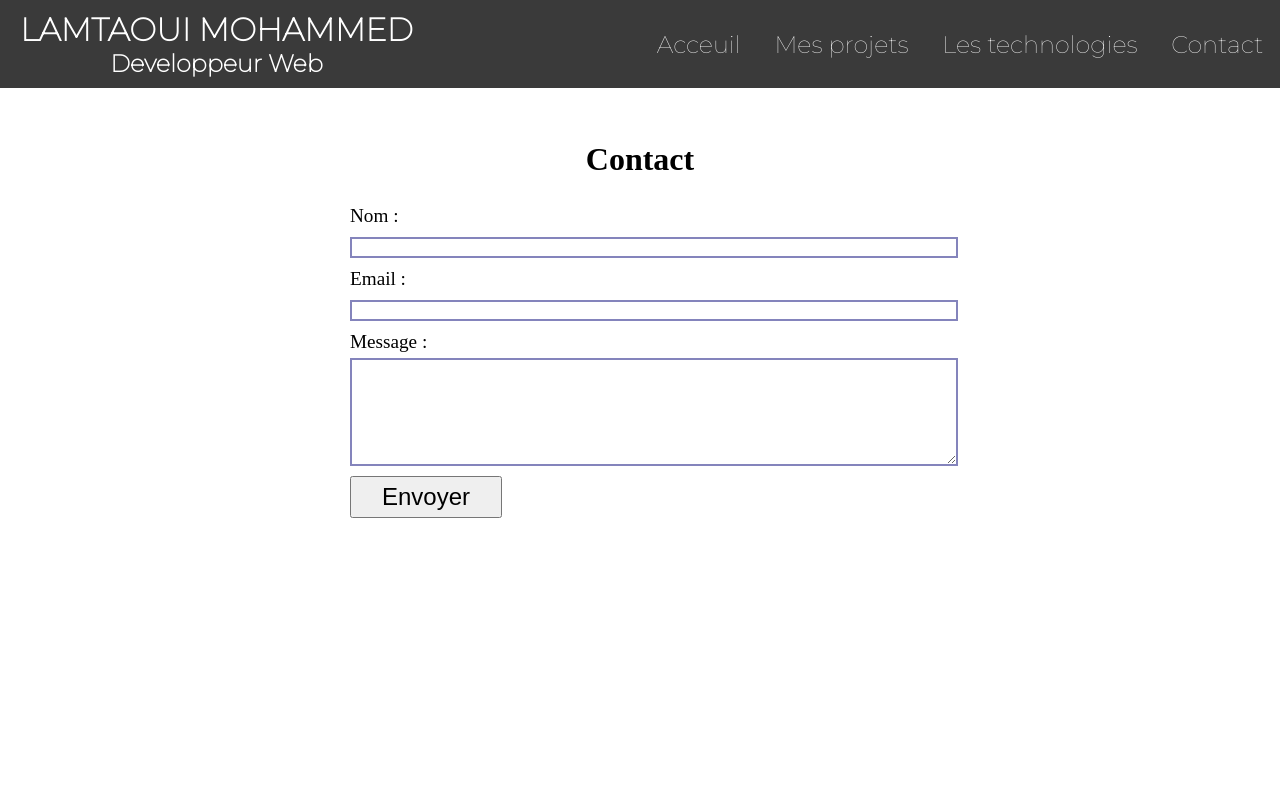
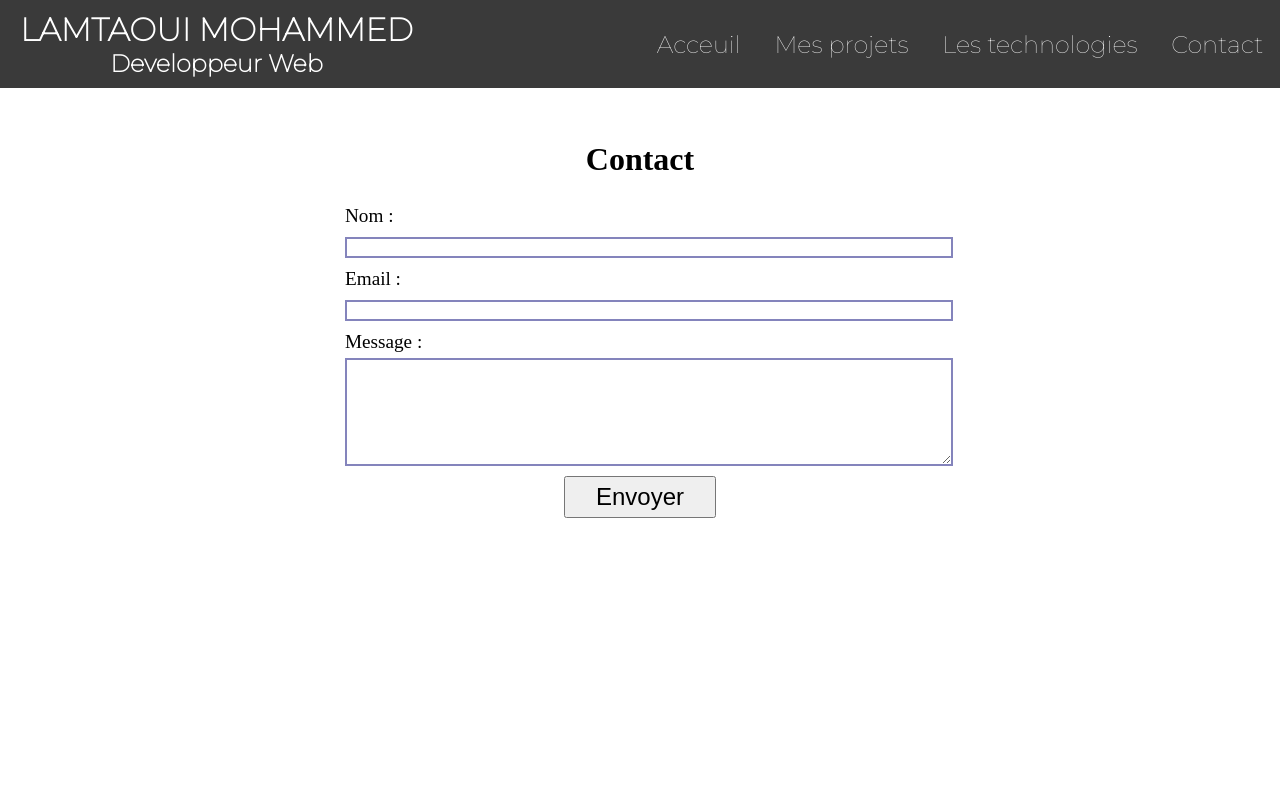
Before and after one commit to lamOpenclassroom/portfolio, a React (Create React App) app: page /contact in a window 1280 px wide. Shown: the top 800 px of the page. Built offline with nearby package versions, Linux system fonts and the light colour scheme.

Commit message:
change form path

```diff
--- a/public/index.html
+++ b/public/index.html
@@ -34,7 +34,7 @@
   <body>
     <div id="root"></div>
 
-    <form action="../src/components/Sent.js" name="contact" data-netlify="true" hidden>
+    <form name="contact" data-netlify="true" hidden>
       <input type="text" name="name" />
       <input type="email" name="email" />
       <textarea name="message"></textarea>
--- a/src/assets/style/contact.scss
+++ b/src/assets/style/contact.scss
@@ -1,4 +1,5 @@
 $gradientColor: rgb(170, 203, 221);
+
 
 #block-contact{
     display: flex;
@@ -7,6 +8,10 @@ $gradientColor: rgb(170, 203, 221);
     margin: 30px;
     margin-top: 120px;
     height: 100vh;
+    #form{
+        display: flex;
+        flex-direction: column;
+        align-items: center;
         #block-form{
             display: flex;
             flex-direction: column;
@@ -39,3 +44,5 @@ $gradientColor: rgb(170, 203, 221);
             transition: 1000ms;
         }
     }
+
+}
--- a/src/pages/Contact.js
+++ b/src/pages/Contact.js
@@ -9,8 +9,9 @@ function Contact() {
         <div id="block-contact">
             <h1>Contact</h1>
 
-            <form name="contact" method="POST" id="block-form">
-                <input type="hidden" name="form-name" value="contact"/>
+            <form action="/sent" name="contact" method="POST" id="form">
+                <input type="hidden" name="form-name" value="contact" />
+                <div id="block-form">
                     <label for="name"> Nom :</label>
                     <input className="effet" type="text" name="name" value={name} onChange={(e) => setName(e.target.value)} />
                     <label for="email"> Email :</label>
@@ -22,6 +23,7 @@ function Contact() {
                         value={message}
                         onChange={(e) => setMessage(e.target.value)}>
                     </textarea>
+                </div>
                 <button type="submit">Envoyer</button>
             </form>
 
```
Lines whose indentation alone changed are shown as unchanged.
